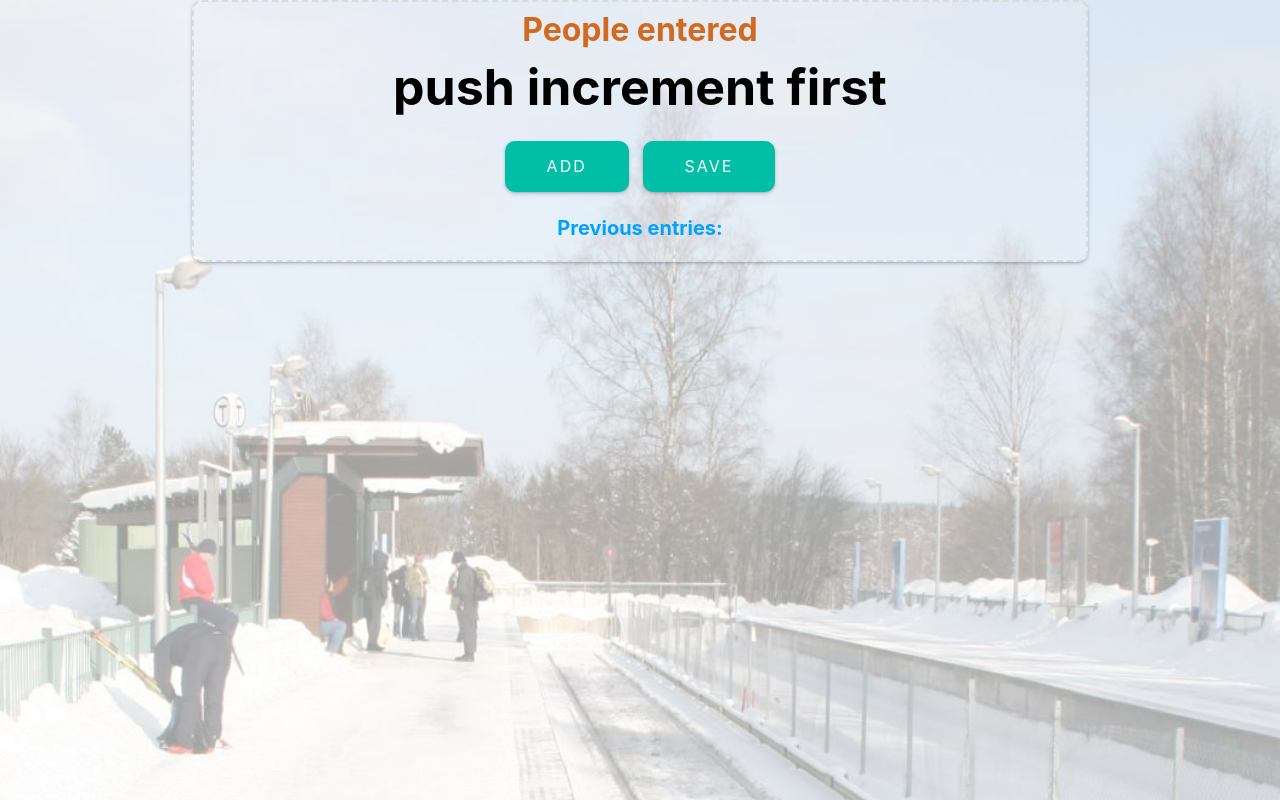
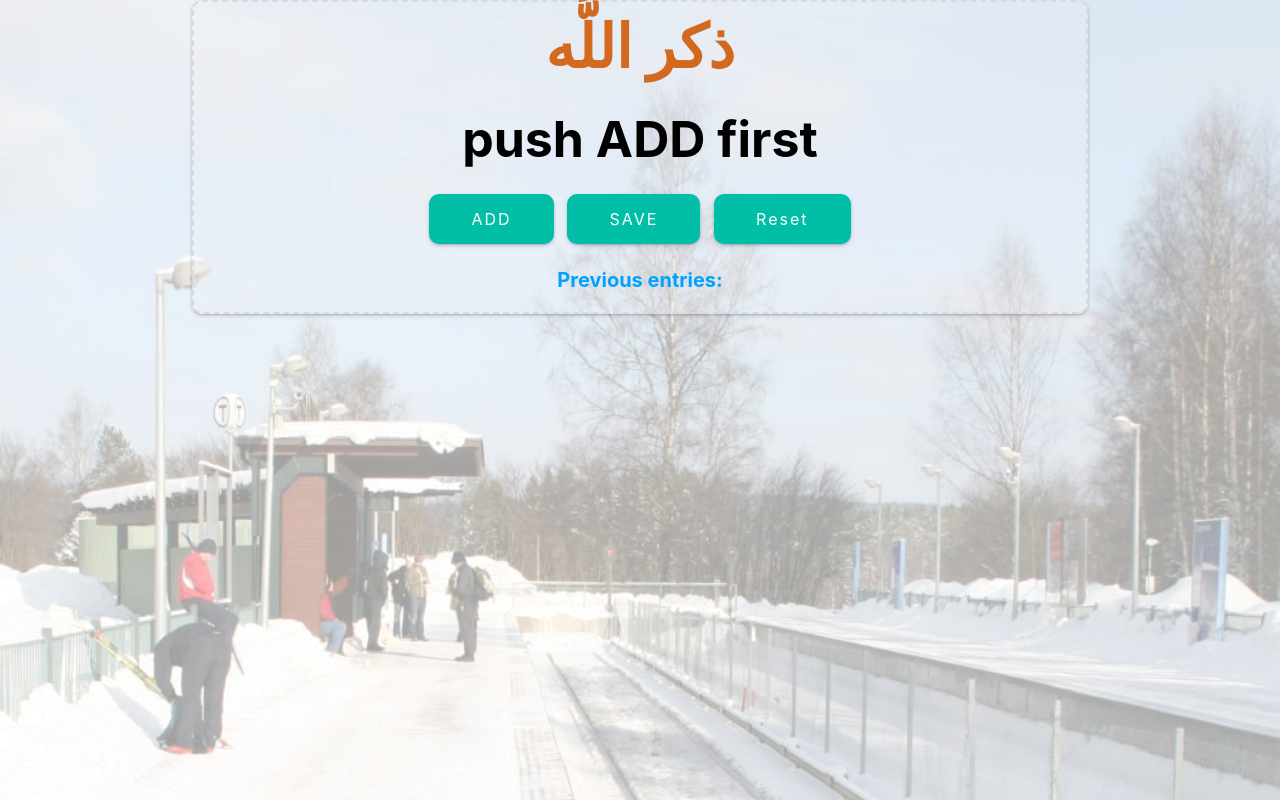
Before and after one commit to Ahmednahrawy/passenger-counter, a plain HTML site: page index.html in a window 1280 px wide. Both pictures are taken after a click on the button "SAVE". Drawn offline with Linux system fonts and the light colour scheme.

Commit message:
تعديله لتطبيق أذكار

```diff
--- a/index.html
+++ b/index.html
@@ -4,17 +4,18 @@
     <meta charset="UTF-8">
     <meta http-equiv="X-UA-Compatible" content="IE=edge">
     <meta name="viewport" content="width=device-width, initial-scale=1.0">
-    <title>passernger counter</title>
+    <title>Azkar</title>
     <link rel="stylesheet" href="all.min.css">
     <link rel="stylesheet" href="normalize.css">
     <link rel="stylesheet" href="style.css">
 </head>
 <body>
     <div class="container">
-        <h1>People entered</h1>
+        <h1>ذكر اللَّه</h1>
         <h2 id = "count-el">0</h2>
         <button id="increment-btn" onclick="increment()">ADD</button>
         <button id="save-btn" onclick="save()">SAVE</button>
+        <button id="reset" onclick="reset()">reset</button>
         <br>
         <p id="save-el">Previous entries: </p>
     </div>
--- a/main.js
+++ b/main.js
@@ -1,6 +1,7 @@
 let saveEl =document.getElementById("save-el")
 let countEl = document.getElementById("count-el")
 let count = 0
+let resetEl = document.getElementById("reset-el")
 
 function increment() {
     count ++
@@ -14,6 +15,11 @@ function save() {
         countEl.textContent = 0
         count = 0
     } else {
-        countEl.textContent = "push increment first"
+        countEl.textContent = "push ADD first"
     }
 }
+function reset() {
+    count = 0
+    saveEl.textContent = "Previous entries: "
+    countEl.textContent = 0
+}
--- a/style.css
+++ b/style.css
@@ -33,6 +33,9 @@ h1 {
     margin-top: 10px;
     margin-bottom: 10px;
     color:chocolate;
+    font-weight: bold;
+    font-size: 60px;
+    margin-bottom: 30px;
 }
 
 h2 {
@@ -57,6 +60,7 @@ button {
     border: 2px dashed #00BFA6;
     box-shadow: rgba(50, 50, 93, 0.25) 0px 2px 5px -1px, rgba(0, 0, 0, 0.3) 0px 1px 3px -1px;
     transition: .4s;
+    text-transform: capitalize;
 }
 button span:last-child {
     display: none;
```
